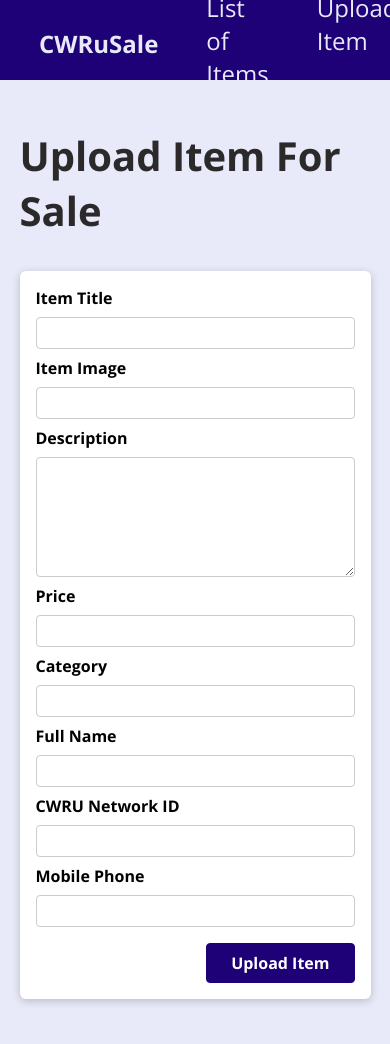
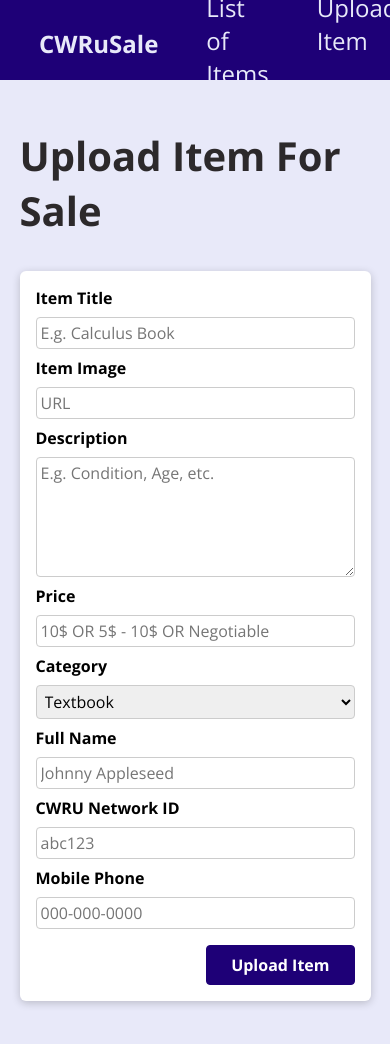
Before and after one commit to alenatochilkina11/CWRuSale, a React (Create React App) app in the folder my-app/: page /item-upload in a window 390 px wide. Shown: the top 1044 px of the page. Built offline with nearby package versions, Linux system fonts and the light colour scheme.

Commit message:
fixed form inputs-phone number format, category dropdown, placeholders and format of input. Unresolved: URL for images in upload form

```diff
--- a/my-app/src/Components/Requests/ItemRequestForm.js
+++ b/my-app/src/Components/Requests/ItemRequestForm.js
@@ -55,13 +55,14 @@ function ItemRequestForm(props) {
       <form className={classes.form} onSubmit={submitHandler}>
         <div className={classes.control} data-testid="requestCategory">
           <label htmlFor="category">Category</label>
-          <input
-            type="text"
-            required
-            id="category"
-            value={enteredCategory}
-            onChange={categoryChangeHandler}
-          />
+          <select onChange={categoryChangeHandler} required>
+            <option value="Textbook">Textbook</option>
+            <option value="Academic">Academic</option>
+            <option value="Bedroom">Bedroom</option>
+            <option value="Bathroom">Bathroom</option>
+            <option value="Kitchen">Kitchen</option>
+            <option value="Technology">Technology</option>
+          </select>
         </div>
         <div className={classes.control} data-testid="requestBuyerName">
           <label htmlFor="name">Full Name</label>
@@ -69,6 +70,7 @@ function ItemRequestForm(props) {
             type="text"
             required
             id="name"
+            placeholder="Johnny Appleseed"
             value={enteredName}
             onChange={nameChangeHandler}
           />
@@ -79,6 +81,7 @@ function ItemRequestForm(props) {
             type="text"
             required
             id="email"
+            placeholder="abc123"
             value={enteredEmail}
             onChange={emailChangeHandler}
           />
@@ -86,9 +89,11 @@ function ItemRequestForm(props) {
         <div className={classes.control} data-testid="requestBuyerPhone">
           <label htmlFor="phone">Mobile Phone</label>
           <input
-            type="text"
+            type="tel"
             required
             id="phone"
+            placeholder="000-000-0000"
+            pattern="[0-9]{3}-[0-9]{3}-[0-9]{4}"
             value={enteredPhone}
             onChange={phoneChangeHandler}
           />
--- a/my-app/src/Components/Requests/ItemRequestForm.module.css
+++ b/my-app/src/Components/Requests/ItemRequestForm.module.css
@@ -13,7 +13,8 @@
   }
 
   .control input,
-  .control textarea {
+  .control textarea,
+  .control select {
     display: block;
     font: inherit;
     border-radius: 4px;
--- a/my-app/src/Components/Uploads/ItemUploadForm.js
+++ b/my-app/src/Components/Uploads/ItemUploadForm.js
@@ -6,6 +6,7 @@ import Backdrop from "../Elems/Backdrop";
 
 function ItemUploadForm(props) {
   const [modalIsOpen, setModalIsOpen] = useState(false);
+
   const btnHandler = () => {
     setModalIsOpen(true);
   };
@@ -82,6 +83,7 @@ function ItemUploadForm(props) {
             type="text"
             required
             id="title"
+            placeholder="E.g. Calculus Book"
             value={enteredTitle}
             onChange={titleChangeHandler}
           />
@@ -92,6 +94,7 @@ function ItemUploadForm(props) {
             type="url"
             required
             id="image"
+            placeholder="URL"
             value={enteredImage}
             onChange={imageChangeHandler}
           />
@@ -102,6 +105,7 @@ function ItemUploadForm(props) {
             id="description"
             required
             rows="5"
+            placeholder="E.g. Condition, Age, etc."
             value={enteredDescription}
             onChange={descriptionChangeHandler}
           ></textarea>
@@ -112,19 +116,21 @@ function ItemUploadForm(props) {
             type="text"
             required
             id="price"
+            placeholder="10$ OR 5$ - 10$ OR Negotiable"
             value={enteredPrice}
             onChange={priceChangeHandler}
           />
         </div>
         <div className={classes.control} data-testid="uploadCategory">
           <label htmlFor="category">Category</label>
-          <input
-            type="text"
-            required
-            id="category"
-            value={enteredCategory}
-            onChange={categoryChangeHandler}
-          />
+          <select onChange={categoryChangeHandler} required>
+            <option value="Textbook">Textbook</option>
+            <option value="Academic">Academic</option>
+            <option value="Bedroom">Bedroom</option>
+            <option value="Bathroom">Bathroom</option>
+            <option value="Kitchen">Kitchen</option>
+            <option value="Technology">Technology</option>
+          </select>
         </div>
         <div className={classes.control} data-testid="uploadSellerName">
           <label htmlFor="name">Full Name</label>
@@ -132,6 +138,7 @@ function ItemUploadForm(props) {
             type="text"
             required
             id="name"
+            placeholder="Johnny Appleseed"
             value={enteredName}
             onChange={nameChangeHandler}
           />
@@ -142,6 +149,7 @@ function ItemUploadForm(props) {
             type="text"
             required
             id="email"
+            placeholder="abc123"
             value={enteredEmail}
             onChange={emailChangeHandler}
           />
@@ -149,8 +157,10 @@ function ItemUploadForm(props) {
         <div className={classes.control} data-testid="uploadSellerPhone">
           <label htmlFor="phone">Mobile Phone</label>
           <input
-            type="text"
+            type="tel"
             id="phone"
+            placeholder="000-000-0000"
+            pattern="[0-9]{3}-[0-9]{3}-[0-9]{4}"
             value={enteredPhone}
             onChange={phoneChangeHandler}
           />
--- a/my-app/src/Components/Uploads/ItemUploadForm.module.css
+++ b/my-app/src/Components/Uploads/ItemUploadForm.module.css
@@ -13,7 +13,8 @@
   }
 
   .control input,
-  .control textarea {
+  .control textarea,
+  .control select {
     display: block;
     font: inherit;
     border-radius: 4px;
```
